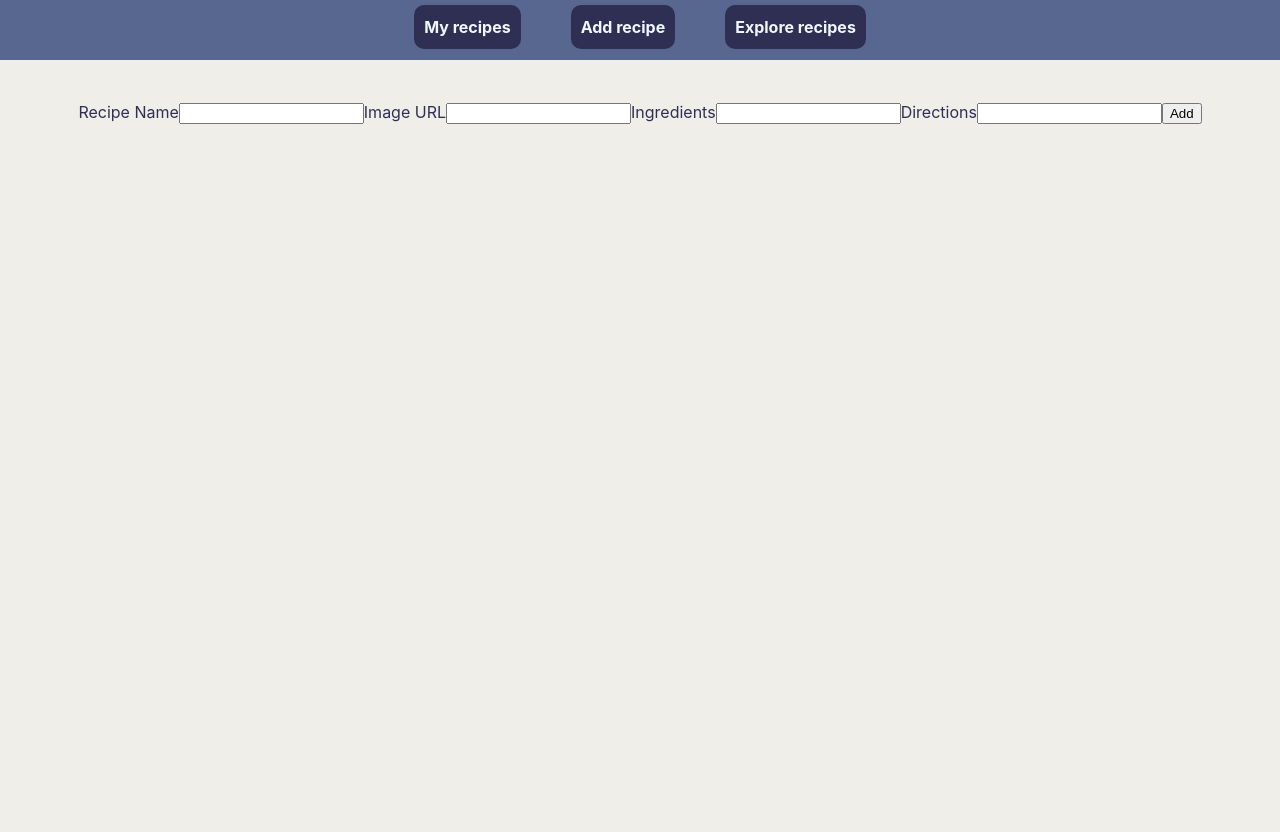
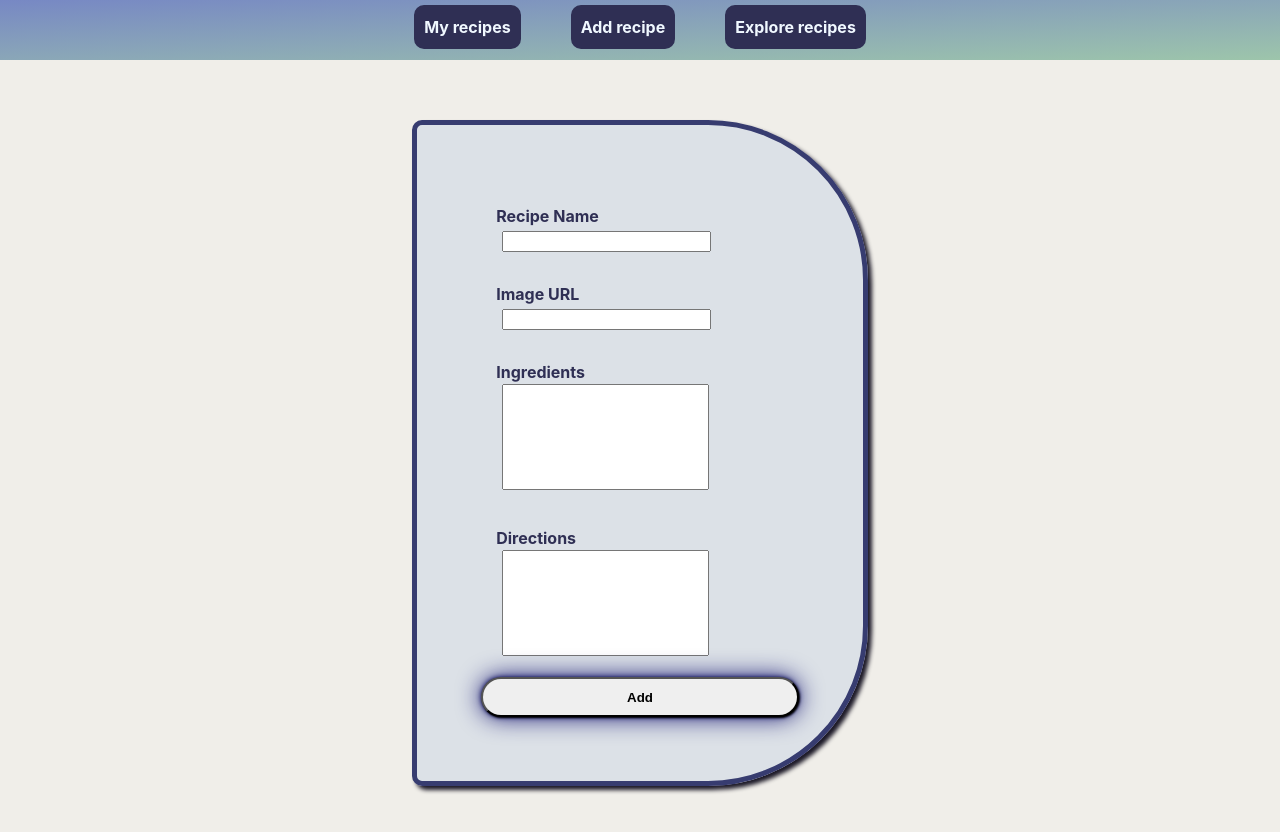
Before and after one commit to usagi-11/project-Annemin-2, a React (Vite) app: page /add-recipe in a window 1280 px wide. Shown: the top 832 px of the page. Before the commit the page ends 800 px from the top, so only its background shows below. Built offline with nearby package versions, Linux system fonts and the light colour scheme.

Commit message:
possibly completed

```diff
--- a/src/App.css
+++ b/src/App.css
@@ -1,6 +1,3 @@
-#root {
-}
-
 body {
   margin: 0;
 }
@@ -11,15 +8,20 @@ nav {
   display: flex;
   justify-content: center;
   flex-direction: row;
-  background: rgb(88, 103, 143);
+  background: linear-gradient(to bottom right, #7788c4, #9dc5ab);
   position: fixed;
   top: 0;
   z-index: 100;
+
 }
 .navLinks {
   color: aliceblue;
   text-decoration: none;
   padding: 0 20px 0 20px;
+}
+
+.navLinks:hover {
+  transform: scale(1.1);
 }
 
 .navText {
@@ -30,7 +32,7 @@ nav {
 }
 
 .navBarSpace {
-  height: 100px;
+  height: 60px;
 }
 
 .myRecipeImg {
@@ -39,34 +41,145 @@ nav {
   box-shadow: 5px 5px 10px rgba(0, 0, 0, 0.5);
 }
 
+.myRecipeImg:hover {
+  transform: scale(1.1);
+}
+
 .randomRecipes {
   box-shadow: 5px 5px 10px rgba(0, 0, 0, 0.5);
 }
 
+.randomRecipes:hover {
+  transform: scale(1.1);
+}
+
 .bodyDiv {
+  margin: 60px;
   display: flex;
   justify-content: center;
+  flex-wrap: wrap;
 }
 
 .user {
+  height: 90px;
+  width: 250px;
+  margin: 40px 40px 40px 0;
   display: flex;
+  justify-content: center;
+  box-shadow: 4px 2px 4px #1c1927;
+  border-radius: 40px 20px 20px 40px;
+  background: rgb(234, 230, 230);
+}
+
+.userRecipes {
+  display: flex;
+  justify-content: center;
 }
 
 .userName {
   margin: 20px;
   padding: 0 20px 0 20px;
   font-weight: bold;
-  border: 5px solid rgb(15, 15, 110);
-  border-radius: 10px;
 }
 
 .userImg {
   border-radius: 40px;
   position: relative;
-  box-shadow: 1px 1px 2px black, 0 0 25px rgb(15, 15, 110), 0 0 5px rgb(0, 0, 74);;
+  box-shadow: 1px 1px 2px black, 0 0 25px rgb(15, 15, 110),
+    0 0 5px rgb(0, 0, 74);
 }
 
 .centerAll {
-  margin: 0;
+  display: flex;
+  justify-content: center;
   align-items: center;
+  flex-direction: column;
+  margin: 0 auto;
+  width: 45vw;
 }
+
+
+.form {
+  display: flex;
+  flex-direction: column;
+}
+
+.formButton {
+  font-weight: bold;
+  height: 40px;
+  border-radius: 20px;
+  box-shadow: 1px 1px 2px black, 0 0 25px rgb(15, 15, 110),
+    0 0 5px rgb(0, 0, 74);
+}
+
+.formButton2 {
+  font-weight: bold;
+  height: 40px;
+  width: 200px;
+  border-radius: 20px;
+  box-shadow: 1px 1px 2px black, 0 0 25px rgb(15, 15, 110),
+    0 0 5px rgb(0, 0, 74);
+    margin: 20px;
+}
+
+label {
+  padding: 15px;
+  font-weight: bold;
+}
+
+input {
+  margin-left: 2%;
+  width: 200%;
+  max-width: 70%;
+}
+
+textarea {
+  margin-left: 2%;
+  height: 100px;
+  width: 200%;
+  max-width: 70%;
+  resize: none;
+}
+
+.directions {
+  max-width: 70%;
+}
+
+.recipeTitle {
+  text-decoration: none;
+  color: #373c70;
+}
+
+.randomDiv {
+  width: 160%;
+  margin: 60px;
+  display: flex;
+  justify-content: center;
+
+}
+
+.imageSpace {
+  padding: 40px;
+}
+
+.randomDivContainer {
+  display: flex;
+}
+
+.userRecipesBorder {
+  border: 5px solid #373c70;
+  background: rgba(202, 213, 230, 0.5);
+  padding: 1em;
+  margin-bottom: 2em;
+  border-radius: 10px 160px 160px 10px;
+  box-shadow: 4px 4px 4px #1c1927;
+}
+
+.AddBorder, .updateBorder {
+  border: 5px solid #373c70;
+  background: rgba(202, 213, 230, 0.5);
+  padding: 4em;
+  margin-bottom: 2em;
+  border-radius: 10px 160px 160px 10px;
+  box-shadow: 4px 4px 4px #1c1927;
+}
--- a/src/pages/AddPage.jsx
+++ b/src/pages/AddPage.jsx
@@ -10,12 +10,12 @@ const AddPage = ({ isUpdate, recipe }) => {
     const [image, setImage] = useState(isUpdate ? "image" : "")
     const [ingredients, setIngredients] = useState(isUpdate ? "ingredients" : "")
     const [directions, setDirections] = useState(isUpdate ? "directions" : "")
-    const [slug, setSlug] = useState(isUpdate ? "slug" : "")
-    const [id, setId] = useState("")
 
     const onSubmit = async event => {
         event.preventDefault()
-        const payload = {recipeName,image,ingredients,directions, slug, id}
+        const ingredientsArr = ingredients.split(', ');
+        const directionsArr = directions.split(', ');
+        const payload = {recipeName,image,ingredients:ingredientsArr,directions:directionsArr}
 
         try {
             const response = await fetch(`${import.meta.env.VITE_API_URL}/recipes${isUpdate ? `/${recipe.id}` : ''}`, {
@@ -41,8 +41,8 @@ const AddPage = ({ isUpdate, recipe }) => {
             if (isUpdate && recipe) {
               setRecipeName(recipe.recipeName)
               setImage(recipe.image)
-              setIngredients(recipe.ingredients)
-              setDirections(recipe.directions)
+              setIngredients(recipe.ingredients.join(', '))
+              setDirections(recipe.directions.join(', '))
             }
           }, [recipe]);
 
@@ -50,7 +50,8 @@ const AddPage = ({ isUpdate, recipe }) => {
 
     return (
         <>
-        <form onSubmit={onSubmit}>
+        <div className='AddBorder'>
+        <form className='form' onSubmit={onSubmit}>
         <label >
             Recipe Name
         <input type="text" name="recipeName" value={recipeName} onChange={event => setRecipeName(event.target.value)} required/>
@@ -63,17 +64,18 @@ const AddPage = ({ isUpdate, recipe }) => {
 
         <label>
             Ingredients
-        <input type="text" name="ingredients" value={ingredients} onChange={event => setIngredients(event.target.value)} required/>
+            <textarea type="text" name="ingredients" value={ingredients} onChange={event => setIngredients(event.target.value)} required/>
         </label>
 
         <label >
             Directions
-        <input type="text" name="directions" value={directions} onChange={event => setDirections(event.target.value)} required/>
+            <textarea className='directions' type="text" name="directions" value={directions} onChange={event => setDirections(event.target.value)} required/>
         </label>
 
 
-    <button type="submit">{isUpdate ? 'Update' : 'Add'}</button>
+    <button className='formButton' type="submit">{isUpdate ? 'Update' : 'Add'}</button>
         </form>
+        </div>
         </>
     )
     }
--- a/src/pages/AllRecipesPage.jsx
+++ b/src/pages/AllRecipesPage.jsx
@@ -23,18 +23,16 @@ useEffect(() => {
 
 return (
   <>
-  <ul>
   {recipes.map((oneRecipe)=>{
     return (
-    <li key={oneRecipe.id}>
-      <Link to={`/recipe-page/${oneRecipe.id}`}>
-      <h3>{oneRecipe.recipeName}</h3>
+    <div className='imageSpace' key={oneRecipe.id}>
+      <Link className='recipeTitle' to={`/recipe-page/${oneRecipe.id}`}>
+      <h1>{oneRecipe.recipeName}</h1>
       <img className='myRecipeImg' src={oneRecipe.image} style={{height: '400px', width: '400px', borderRadius:'100px'}}/>
       </Link>
-      </li>
+      </div>
     )
   })}
-  </ul>
   </>
 )
 }
--- a/src/pages/RandomRecipeDetailsPage.jsx
+++ b/src/pages/RandomRecipeDetailsPage.jsx
@@ -1,6 +1,5 @@
 import { useParams } from 'react-router-dom'
 import { useEffect, useState } from 'react'
-import { Link } from 'react-router-dom'
 
 function RandomRecipeDetailsPage() {
     const {RecipeId} = useParams()
@@ -23,16 +22,34 @@ function RandomRecipeDetailsPage() {
       getRandomRecipe()
     }, [RecipeId])
 
+
   return oneRandomRecipe ? (
       <>
       <div className='navBarSpace'>
-    <h3>{oneRandomRecipe.recipeName}</h3>
+      <div className='centerAll'>
+    <h1>{oneRandomRecipe.recipeName}</h1>
     <img src={oneRandomRecipe.image} style={{height: '500px', width: '500px', borderRadius:'100px'}}/>
     <h3>Ingredients:</h3>
-    <p>{oneRandomRecipe.ingredients} <br /></p>
-    <br />
+    <ul>
+      {oneRandomRecipe.ingredients.map((ingredient)=>{
+        return (
+          <div key={oneRandomRecipe.id}>
+          <li>{ingredient}</li>
+          </div>
+        )
+      })}
+    </ul>
     <h3>Directions:</h3>
-    <p>{oneRandomRecipe.directions}</p>
+    <ol className='directions'>
+    {oneRandomRecipe.directions.map((direction)=>{
+        return (
+          <div key={oneRandomRecipe.id}>
+            <li>{direction}</li>
+          </div>
+        )
+      })}
+    </ol>
+      </div>
       </div>
     </>
   ) : (
--- a/src/pages/RandomRecipesPage.jsx
+++ b/src/pages/RandomRecipesPage.jsx
@@ -29,21 +29,25 @@ useEffect(() => {
   <ul>
       {users.map((oneUser)=>{
         return(
-            <div key={oneUser.id}>
+            <div className='userRecipesBorder' key={oneUser.id}>
               <div className='user'>
                 <img className='userImg' src={oneUser.image}/>
                 <p className='userName'>{oneUser.name}</p>
               </div>
+              <div className='randomDivContainer'>
                 {oneUser.recipesRandom.map((userRecipe)=>{
                     return (
-                    <div key={userRecipe.id}>
-                    <Link to={`/random-recipe-details-page/${userRecipe.id}`}>
-                    <h3>{userRecipe.recipeName}</h3>
-                    <img className='randomRecipes' src={userRecipe.image} style={{height: '500px', width: '500px', borderRadius:'100px 0 100px 0'}} />
+                    <div className='randomDiv' key={userRecipe.id}>
+                    <Link className='recipeTitle' to={`/random-recipe-details-page/${userRecipe.id}`}>
+                    <h1 >{userRecipe.recipeName}</h1>
+                    <div >
+                    <img className='randomRecipes' src={userRecipe.image} style={{height: '400px', width: '400px', borderRadius:'100px 0 100px 0'}} />
+                    </div>
                     </Link>
                     </div>
                     )
                 })}
+              </div>
             </div>
         )
     })}
--- a/src/pages/RecipePage.jsx
+++ b/src/pages/RecipePage.jsx
@@ -7,7 +7,6 @@ import { useNavigate } from 'react-router-dom'
 function RecipePage() {
     const {RecipeId} = useParams()
     const [oneRecipe, setOneRecipe] = useState()
-    const [oneRandomRecipe, setOneRandomRecipe] = useState()
     const navigate = useNavigate()
 
 
@@ -41,21 +40,37 @@ function RecipePage() {
           console.log(error)
         }
       }
-
     return oneRecipe ? (
         <>
-        <div className='navBarSpace centerAll'>
-      <h3>{oneRecipe.recipeName}</h3>
+        <div className='navBarSpace'>
+        <div className='centerAll'>
+      <h1>{oneRecipe.recipeName}</h1>
       <img src={oneRecipe.image} style={{height: '500px', width: '500px', borderRadius:'100px'}}/>
       <h3>Ingredients:</h3>
-      <p>{oneRecipe.ingredients} <br /></p>
-      <br />
+      <ul>
+        {oneRecipe.ingredients.map((ingredient)=>{
+          return (
+            <li>{ingredient}</li>
+          )
+        })}
+      </ul>
       <h3>Directions:</h3>
-      <p>{oneRecipe.directions}</p>
+      <ol className='directions'>
+        {oneRecipe.directions.map((direction)=>{
+          return (
+            <li>{direction}</li>
+          )
+        })}
+      </ol>
+      <div>
       <Link to={`/edit-recipe/${oneRecipe.id}`}>
-      <button type='button'>Edit</button>
+      <button className='formButton2' type='button'>Edit</button>
       </Link>
-      <button type='button' onClick={handleDelete}>delete</button>
+      <Link>
+      <button className='formButton2' type='button' onClick={handleDelete}>Delete</button>
+      </Link>
+      </div>
+        </div>
         </div>
       </>
     ) : (
--- a/src/pages/UpdatePage.jsx
+++ b/src/pages/UpdatePage.jsx
@@ -28,8 +28,9 @@ console.log(RecipeId);
 
     return (
         <>
-        <h1>Update Project</h1>
+        <div className='updateBorder'>
        {recipe && <AddPage isUpdate recipe={recipe} />}
+       </div>
         </>
     )
     }
```
